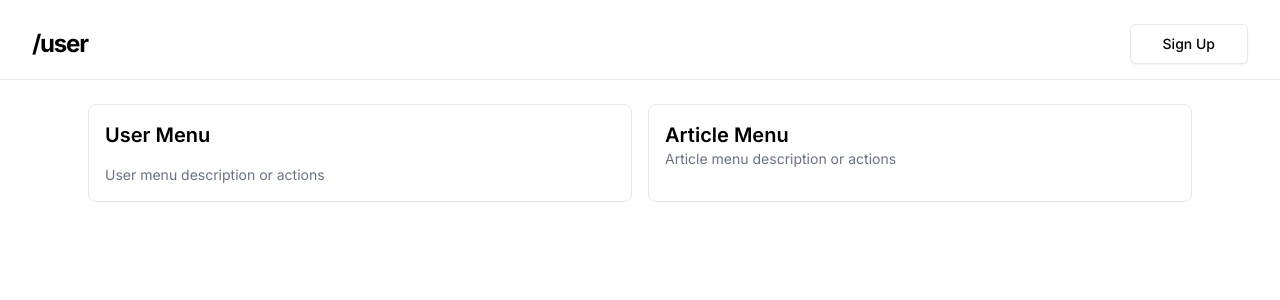
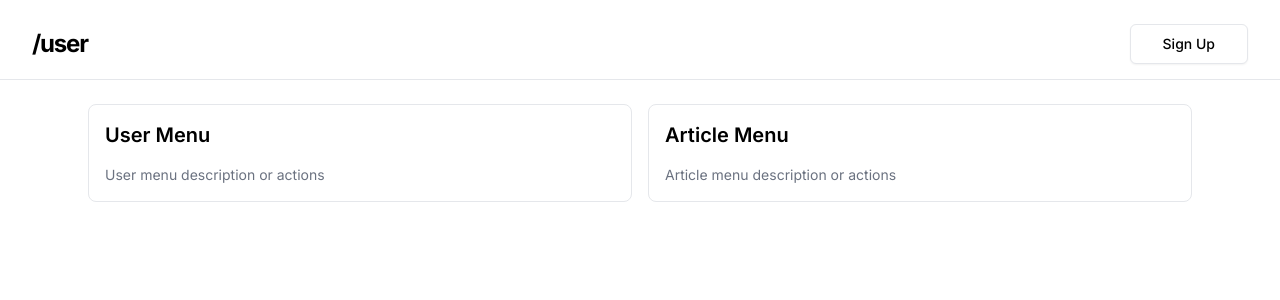
Before and after one commit to RyotaAbe1014/dev-diary, a Next.js app: page /user in a window 1280 px wide. Shown: the top 300 px of the page. Built offline with nearby package versions, Linux system fonts and the light colour scheme; no server answers.

Commit message:
🩹 fix: Linkコンポーネントがtext要素につけてしまっていたのでカードをリンクでラップするように修正

```diff
--- a/src/app/(routes)/(authorized)/user/page.tsx
+++ b/src/app/(routes)/(authorized)/user/page.tsx
@@ -2,26 +2,27 @@
 
 export default function Page() {
   return (
-
     <div className="container grid max-w-6xl gap-4 px-4 md:px-6">
       <div className="grid grid-cols-2 gap-4">
-        <div className="flex flex-col gap-4 p-4 rounded-lg border hover:bg-gray-100 dark:hover:bg-gray-800">
-          <Link className="text-xl font-semibold" href="#">
-            User Menu
-          </Link>
-          <Link className="text-sm text-gray-500 dark:text-gray-400" href="#">
-            User menu description or actions
-          </Link>
-        </div>
-        <div className="flex flex-col gap-4 p-4 rounded-lg border hover:bg-gray-100 dark:hover:bg-gray-800">
-          <Link href="/user/article">
+        <Link href="#">
+          <div className="flex flex-col gap-4 p-4 rounded-lg border hover:bg-gray-100 dark:hover:bg-gray-800">
+            <p className="text-xl font-semibold">
+              User Menu
+            </p>
+            <p className="text-sm text-gray-500 dark:text-gray-400">
+              User menu description or actions
+            </p>
+          </div>
+        </Link>
+        <Link href="/user/article">
+          <div className="flex flex-col gap-4 p-4 rounded-lg border hover:bg-gray-100 dark:hover:bg-gray-800">
             <p className="text-xl font-semibold" >Article Menu</p>
             <p className="text-sm text-gray-500 dark:text-gray-400">
               Article menu description or actions
             </p>
-          </Link>
-        </div>
+          </div>
+        </Link>
       </div>
-    </div>
+    </div >
   );
 }
```
